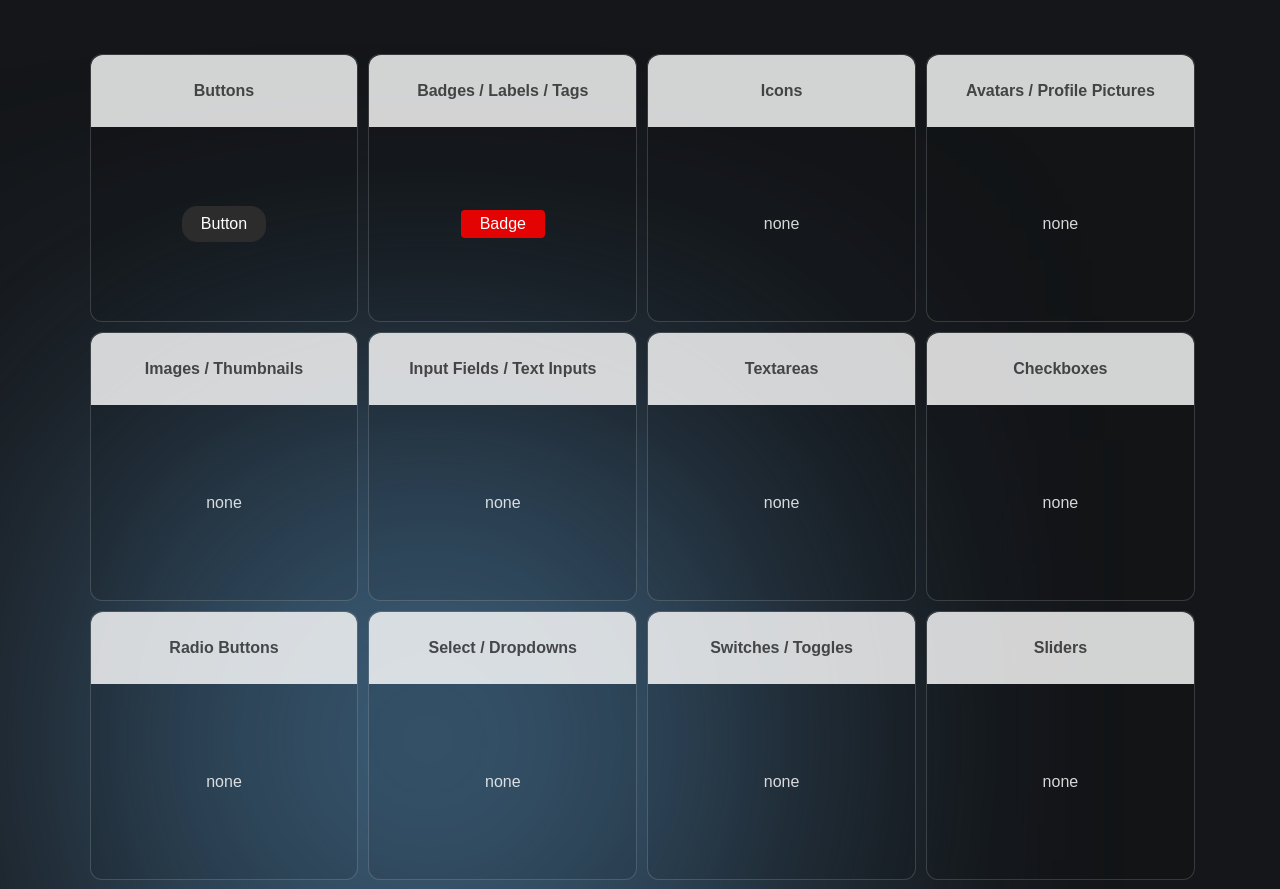
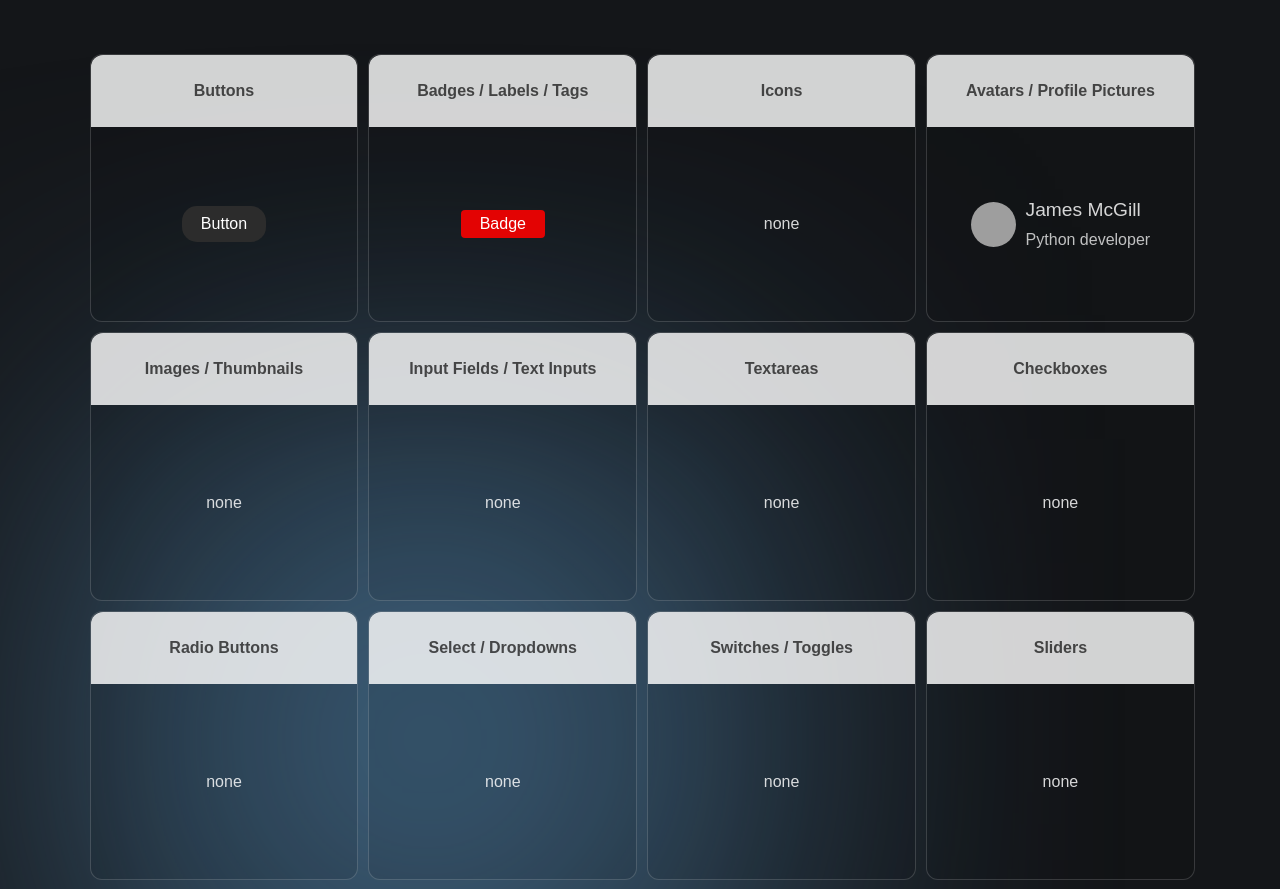
Before and after one commit to vitygo/Reactra-UI, a React (Vite) app: page / in a window 1280 px wide. Shown: the part 2260-3149 px from the top of the page. Built offline with nearby package versions, Linux system fonts and the light colour scheme; grey boxes are pictures that could not be loaded.

Commit message:
add new components to component showcase

```diff
--- a/src/components/MainPage/ComponentsShowcase/ComponentsShowcase.jsx
+++ b/src/components/MainPage/ComponentsShowcase/ComponentsShowcase.jsx
@@ -10,7 +10,7 @@ const uiComponentsСategories = [
         { id: 101, name: "Buttons", posterComponent: <PrimaryButton/>},
         { id: 102, name: "Badges / Labels / Tags", posterComponent: <DefaultBadge/>},
         { id: 103, name: "Icons" , posterComponent: 'none'},
-        { id: 104, name: "Avatars / Profile Pictures", posterComponent: 'none'},
+        { id: 104, name: "Avatars / Profile Pictures", posterComponent: <AvatarWidthText/>},
         { id: 105, name: "Images / Thumbnails", posterComponent: 'none'}
       ]
     },
@@ -153,3 +153,20 @@ export function BasicNavbar(){
 
 
 }
+
+export function AvatarWidthText(){
+    return(
+        <div className="avatar-width-text">
+            <img className='avatar-width-text__image' src='./prfilepic1.png' alt=''/>
+            <div className="avatar-width-text__text-container">
+                <p className="text-container__title">James McGill</p>
+                <p className="text-container__text">Python developer</p>
+
+
+            </div>
+
+        </div>
+    );
+
+
+}
--- a/src/components/MainPage/ComponentsShowcase/ComponetsStyles.css
+++ b/src/components/MainPage/ComponentsShowcase/ComponetsStyles.css
@@ -42,3 +42,32 @@
     align-items: center;
     gap: 3%;
 }
+
+.avatar-width-text{
+    display: flex;
+    align-items: center;
+    gap: 10px;
+
+}
+
+.avatar-width-text__image{
+    border-radius: 50%;
+    height: 45px;
+    width: 45px;
+}
+
+.avatar-width-text__text-container{
+    display: flex;
+    flex-direction: column;
+    justify-content: center;
+    gap: 10px;
+
+}
+.text-container__title{
+    font-size: 1.2rem;
+}
+
+.text-container__text{
+    font-size: 1rem;
+    color: rgba(255, 255, 255, 0.736);
+}
```
Also changed, not shown: 1 other file (tests, documents, lock files or other folders).
